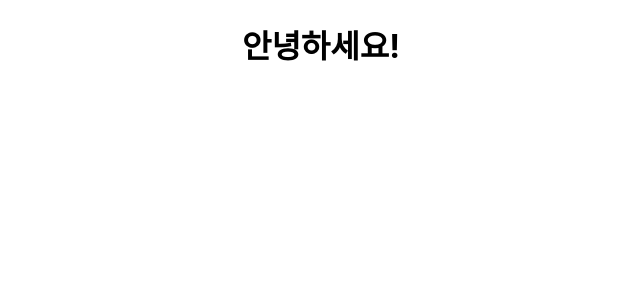
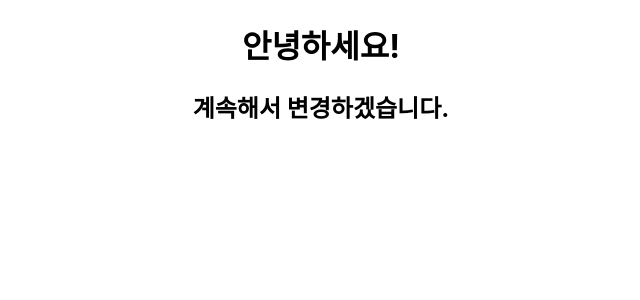
Before and after one commit to stu442/abc, a React (Create React App) app: page / in a window 1280 px wide. Shown: the top 300 px of the page, without its empty margins (319-959 px from the left). Built offline with nearby package versions, Linux system fonts and the light colour scheme.

Commit message:
testMessage

```diff
--- a/src/App.js
+++ b/src/App.js
@@ -4,6 +4,7 @@ function App() {
   return (
     <div className="App">
     <h1>안녕하세요!</h1>
+    <h2>계속해서 변경하겠습니다.</h2>
     </div>
   );
 }
```
